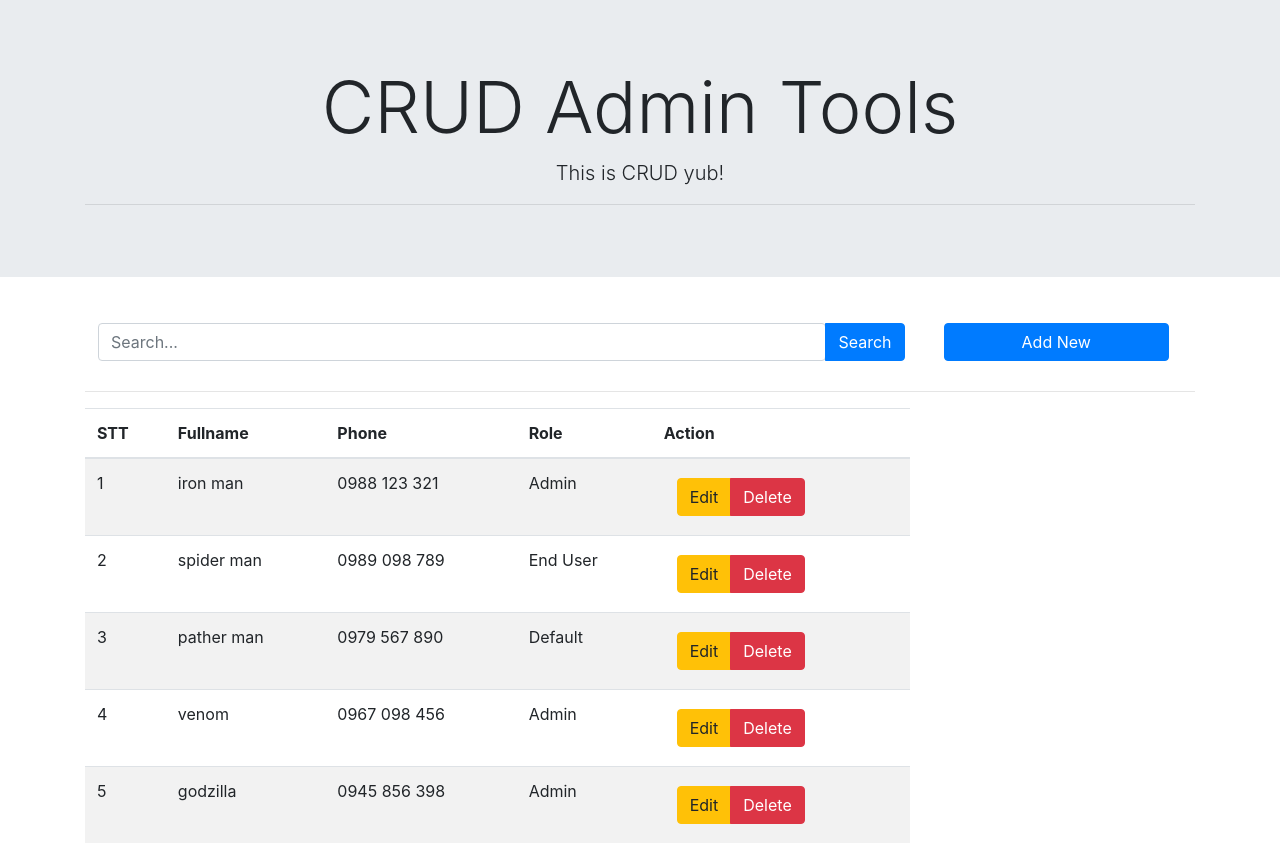
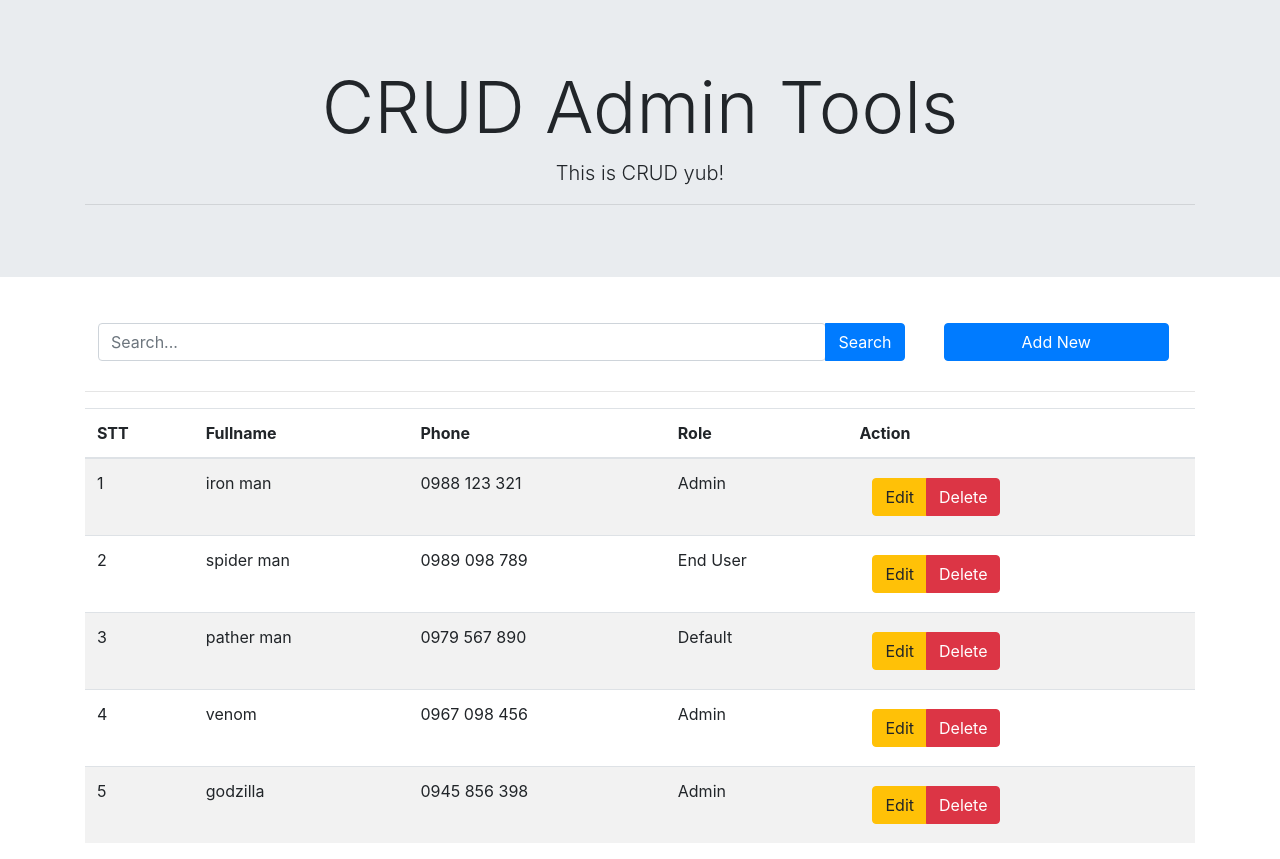
Before and after one commit to nguyenlyminhman/react-admin-tool, a React (Create React App) app: page / in a window 1280 px wide. Built offline with nearby package versions, Linux system fonts and the light colour scheme.

Commit message:
Fix responsive table

```diff
--- a/src/components/DataTable.jsx
+++ b/src/components/DataTable.jsx
@@ -8,9 +8,8 @@ class DataTable extends Component {
     ))
 
     render() {
-        console.log(this.props.userData);
         return (
-            <div className="col-9">
+            <div className="col">
                 <table className="table table-striped table-hover">
                     <thead>
                         <tr>
--- a/src/components/NewUserForm.jsx
+++ b/src/components/NewUserForm.jsx
@@ -30,9 +30,10 @@ class NewUserForm extends Component {
             }
         }
     */
-        newUserForm = () => {
-            if (this.props.isShow) {
-                return (
+    newUserForm = () => {
+        if (this.props.isShow) {
+            return (
+                <div className="col">
                     <div className="text-left">
                         <div className="card border-primary mb-3" style={{ maxWidth: '18rem' }}>
                             <div className="card-header">Add New User</div>
@@ -56,13 +57,14 @@ class NewUserForm extends Component {
                             </div>
                         </div>
                     </div>
-                )
-            }
+                </div>
+            )
         }
+    }
 
     render() {
         return (
-            <div className="col-3">
+            <div>
                 {/* {this.RenderButton()}*/}
                 {this.newUserForm()}
             </div>
```
